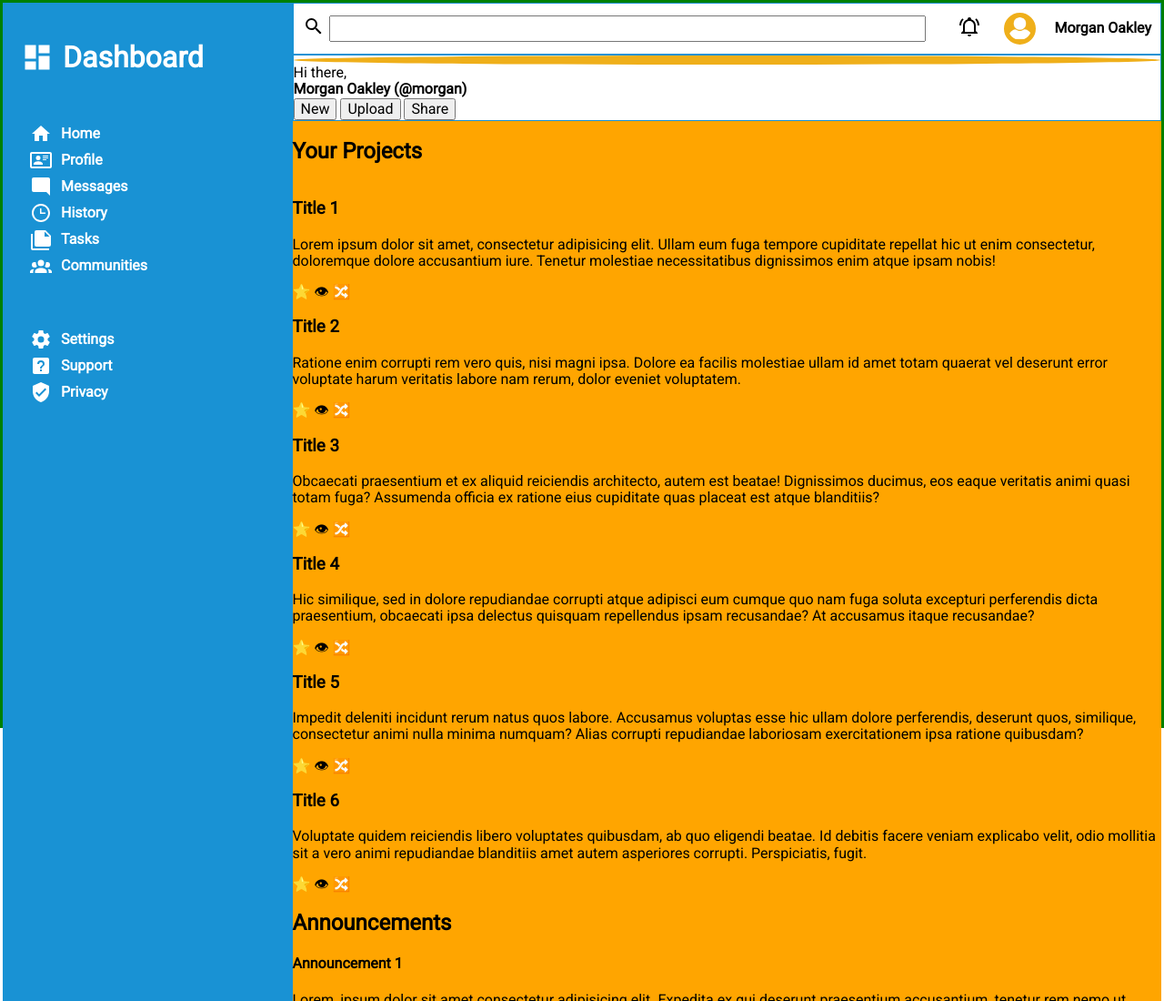
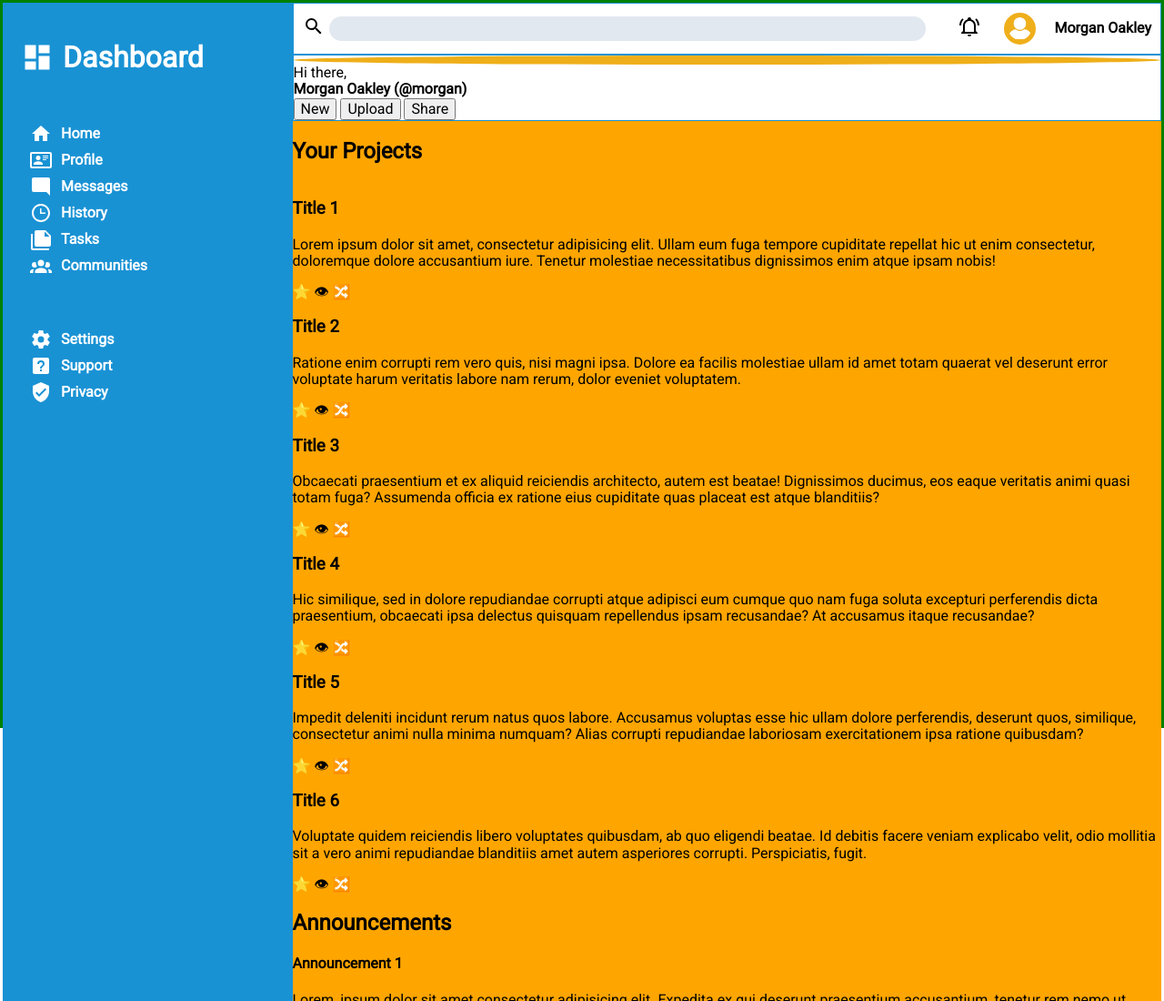
Before and after one commit to ginahend94/admin-dashboard, a plain HTML site: page index.html in a window 1280 px wide. Shown: the top 1100 px of the page at 91% size. Drawn offline with Linux system fonts and the light colour scheme.

Commit message:
Add padding to search box

```diff
--- a/style.css
+++ b/style.css
@@ -85,6 +85,19 @@ header > * {
     grid-template-columns: min-content minmax(50%, 900px);
     margin: 10px;
     gap:5px;
+    align-items: center;
+}
+
+.search input {
+    border-radius: 25px;
+    border: none;
+    background-color: var(--gray);
+    padding: 4px 12px;
+    transition: .1s;
+}
+
+.search input:focus {
+    outline: none;
 }
 
 .user-info {
@@ -120,6 +133,8 @@ header > * {
     cursor: pointer;
 }
 
+
+
 main {
     grid-area: main;
     background-color: orange;
```
